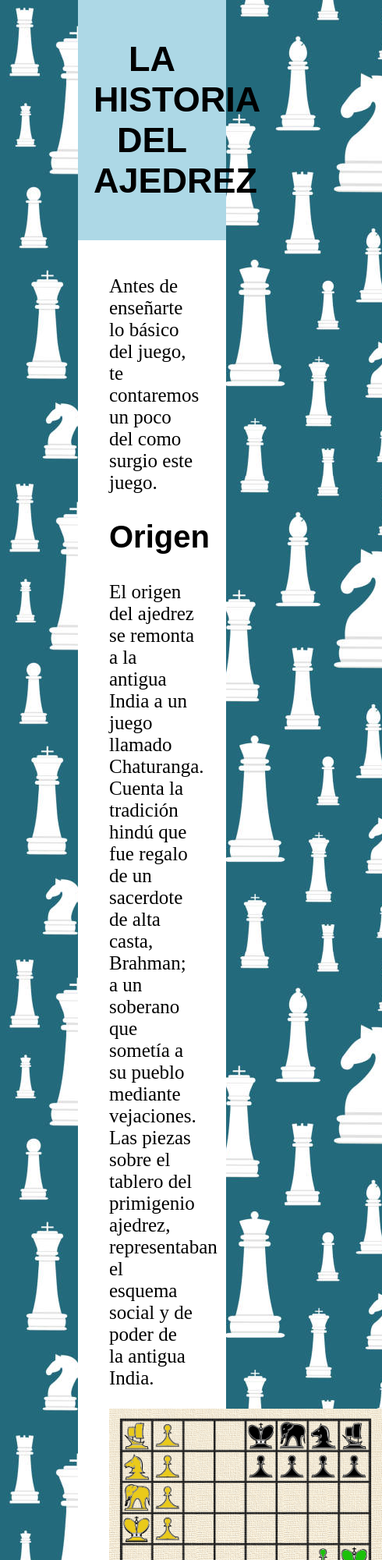
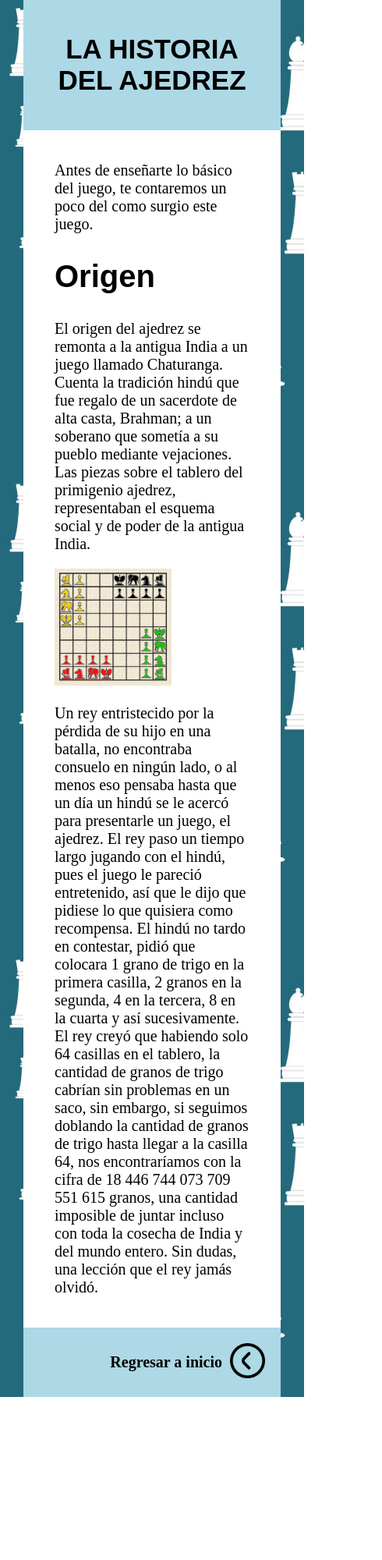
Before and after one commit to Reyes-Roderick/Aprende-a-jugar-al-ajedrez, a plain HTML site: page Como-jugar.html in a window 390 px wide. Shown: the top 2000 px of the page at 78% size, 490 px wide, since content can reach past the window. After the commit the page ends 1791 px from the top, so only its background shows below. Drawn offline with Linux system fonts and the light colour scheme.

Commit message:
tercer commit

```diff
--- a/css/styles.css
+++ b/css/styles.css
@@ -191,4 +191,8 @@ p{
         align-items: center;
         transition: transform 200ms ease;
     }
+
+    p{
+        font-size: 10px;
+    }
 }
--- a/css/styles2.css
+++ b/css/styles2.css
@@ -87,24 +87,10 @@ h6{
     align-items: center;
 }
 
-.siete{
-    text-align: center;
-    font-size: 40px;
-    font-weight: bolder;
-    font-family: sans-serif;
-}
-
 .torrez{
     display: flex;
     flex-direction: column;
     align-items: center;
-}
-
-.ocho{
-    text-align: center;
-    font-size: 40px;
-    font-weight: bolder;
-    font-family: sans-serif;
 }
 
 .peón-uno{
@@ -115,16 +101,9 @@ h6{
 
 .nueve{
     text-align: center;
-    font-size: 55px;
+    font-size: 45px;
     font-weight: bolder;
     text-decoration: underline;
-    font-family: sans-serif;
-}
-
-.diez{
-    text-align: center;
-    font-size: 40px;
-    font-weight: bolder;
     font-family: sans-serif;
 }
 
@@ -140,7 +119,7 @@ h6{
 
 ul{
 text-decoration: none;
-    font-size: 25px;
+    font-size: 20px;
     list-style: none;
 
 }
@@ -180,3 +159,62 @@ footer{
 p{
     font-size: 25px;
 }
+
+@media (max-width:734px){
+    header{
+        margin: 0px 30px;
+    }
+
+    main{
+        margin: 0px 30px;
+    }
+
+    footer{
+        margin: 0px 30px;
+    }
+
+    h1{
+        font-size: 35px;
+    }
+
+    h2{
+        font-size: 30px;
+    }
+
+    h3{
+        font-size: 32px;
+    }
+
+    h4{
+        font-size: 32px;
+    }
+
+    h5{
+        font-size: 32px;
+    }
+
+    h6{
+        font-size: 32px;
+    }
+
+    p{
+        font-size: 20px;
+    }
+
+    .nueve{
+        font-size: 30px;
+    }
+
+    img{
+        width: 225px;
+    }
+
+    .inicio{
+        font-size: 20px;
+    }
+
+    .atras{
+        height: 40px;
+        width: 40px;
+    }
+}
--- a/css/styles3.css
+++ b/css/styles3.css
@@ -57,6 +57,35 @@ h3{
 
 @media (max-width: 734px){
     .img1{
-        width: 350px;
+        width: 150px;
+    }
+
+    header{
+        margin: 0px 30px;
+    }
+
+    main{
+        margin: 0px 30px;
+    }
+
+    h1{
+        font-size: 35px;
+    }
+
+    p{
+        font-size: 20px;
+    }
+
+    footer{
+        margin: 0px 30px;
+        padding: 20px;
+    }
+
+    h3{
+        font-size: 20px;
+    }
+
+    .atrás{
+        height: 45px;
     }
 }
```
Also changed, not shown: Movimientos.html (+7 -7 lines).
